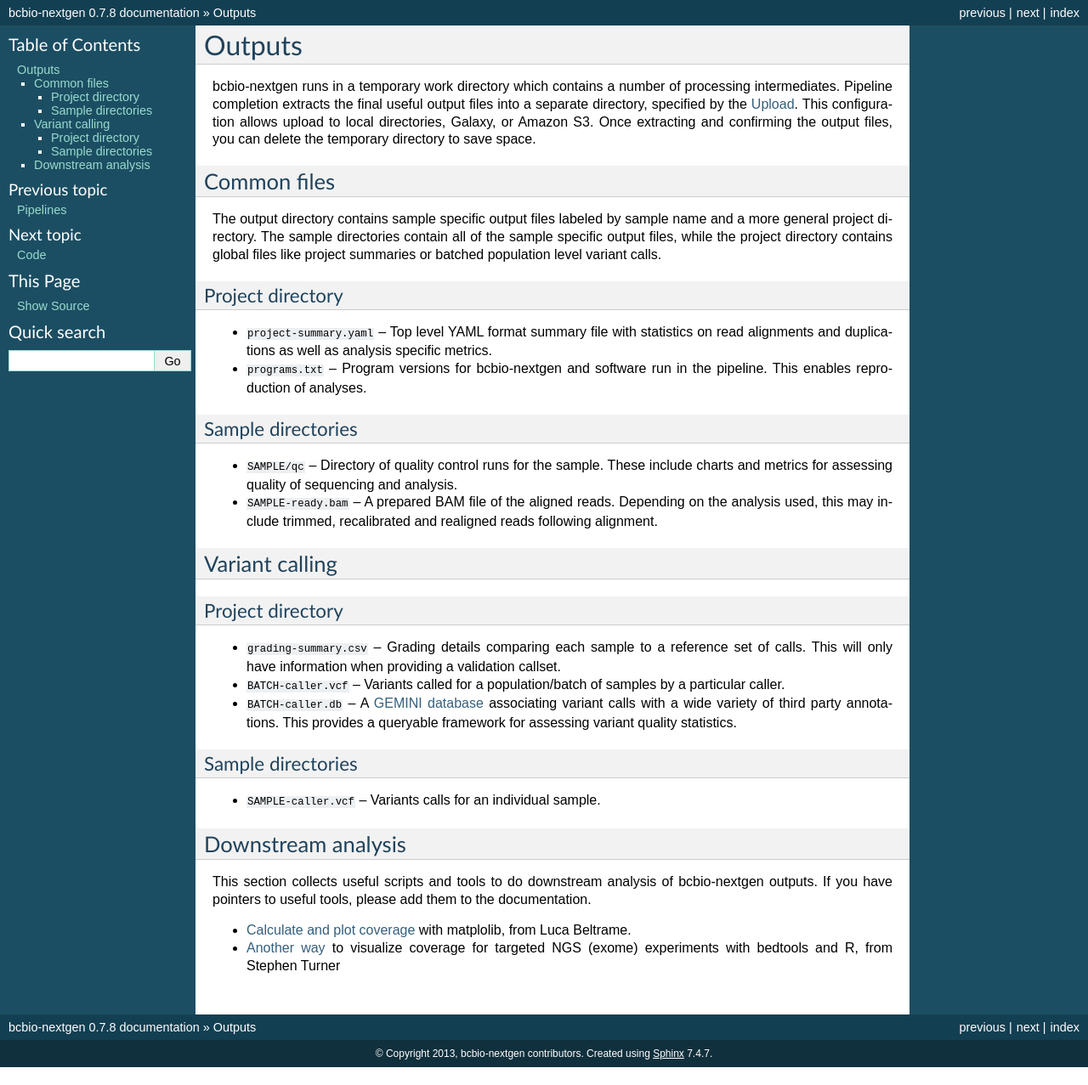
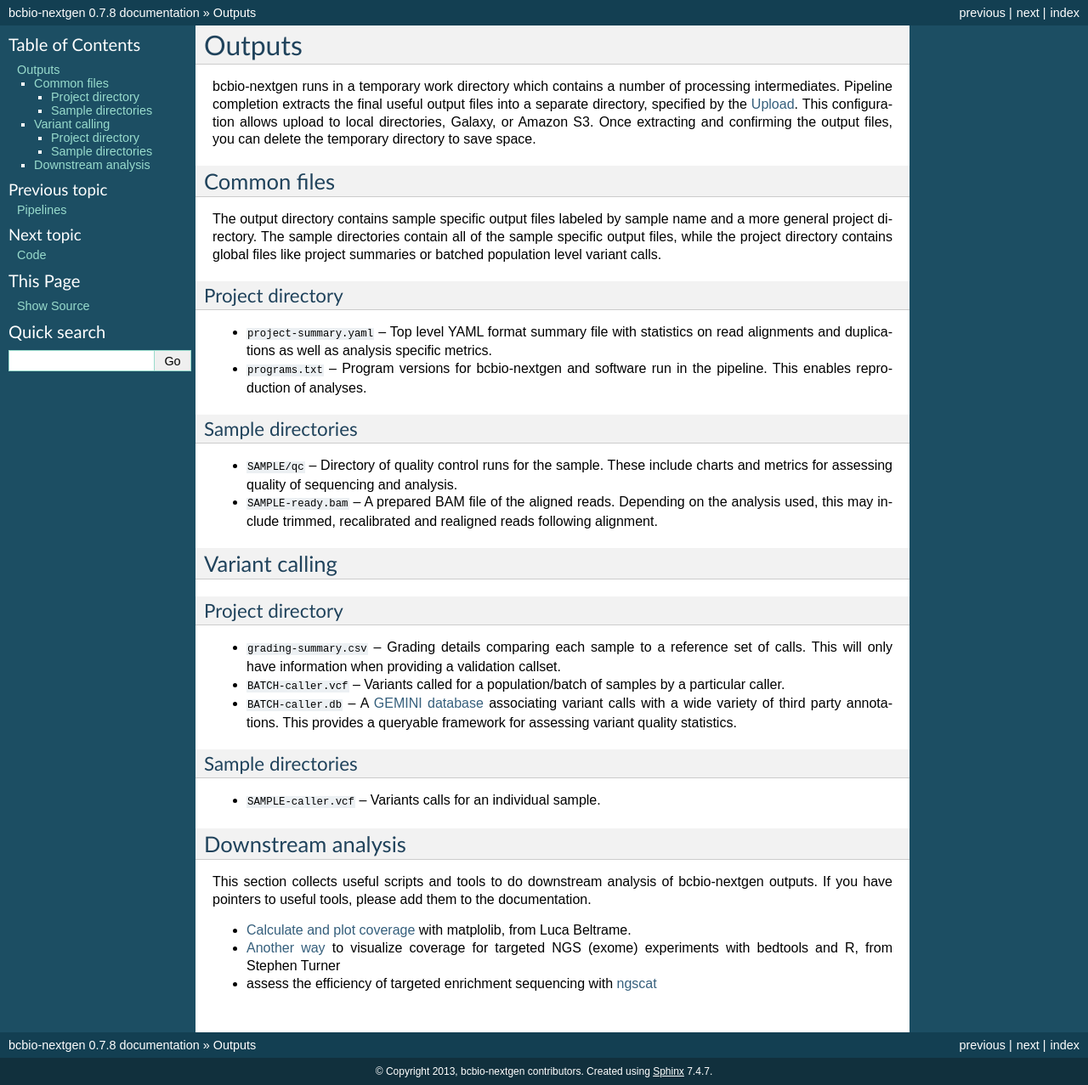
Before and after one commit to bcbio/bcbio-nextgen, a Sphinx documentation site: the page built from docs/contents/outputs.rst, in a window 1280 px wide. Shown: the whole page at 85% size. Built offline with Sphinx 7.4.7, drawn with Linux system fonts in a browser that asks for light colours; before the commit the page ends 1256 px from its top, so only the background shows below that.

Commit message:
add ngscat to downstream analysis
another tool to assess the efficiency of targeted enrichment sequencing

```diff
--- a/docs/contents/outputs.rst
+++ b/docs/contents/outputs.rst
@@ -63,6 +63,8 @@
 
 - `Calculate and plot coverage`_ with matplolib, from Luca Beltrame.
 - `Another way`_ to visualize coverage for targeted NGS (exome) experiments with bedtools and R, from Stephen Turner
+- assess the efficiency of targeted enrichment sequencing with `ngscat`_
 
+.. _ngscat: http://www.bioinfomgp.org/ngscat
 .. _Calculate and plot coverage:  https://github.com/chapmanb/bcbio-nextgen/issues/195#issuecomment-39071048
 .. _Another way: http://gettinggeneticsdone.blogspot.com/2014/03/visualize-coverage-exome-targeted-ngs-bedtools.html
```
